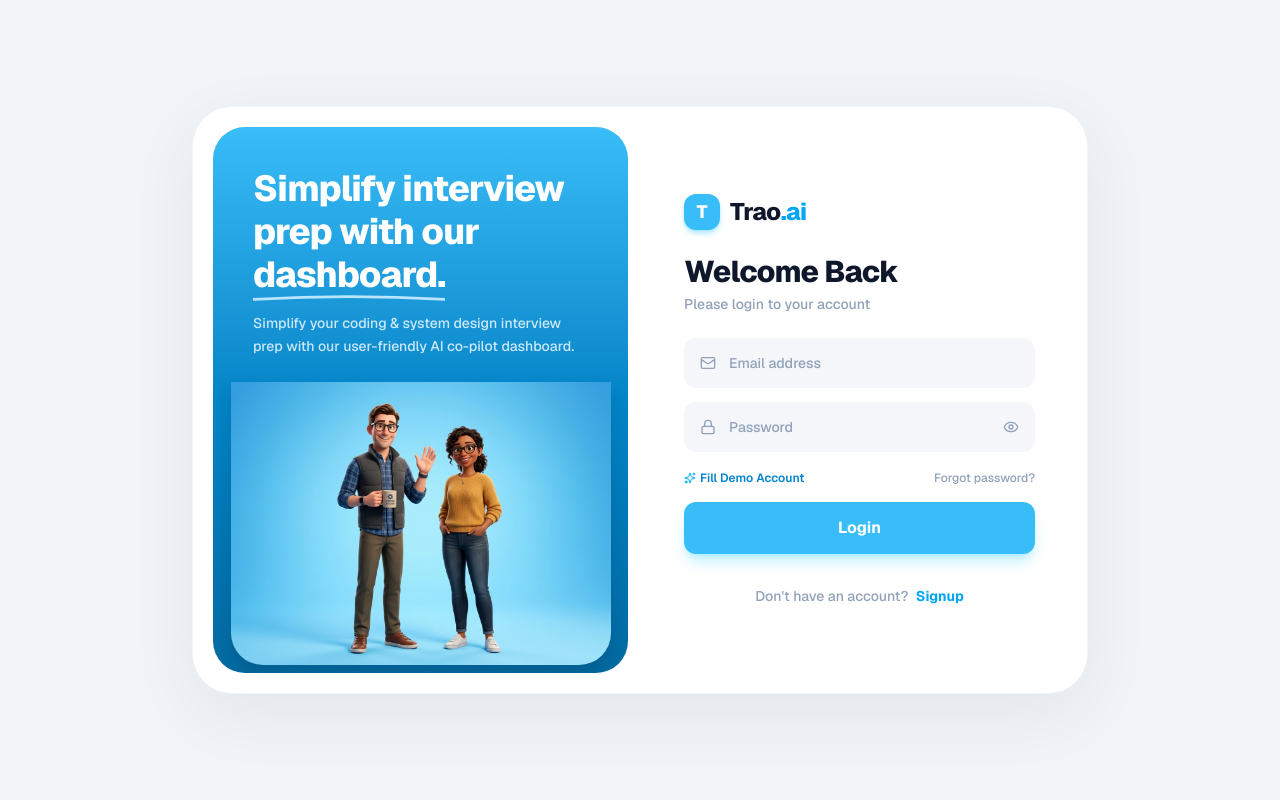
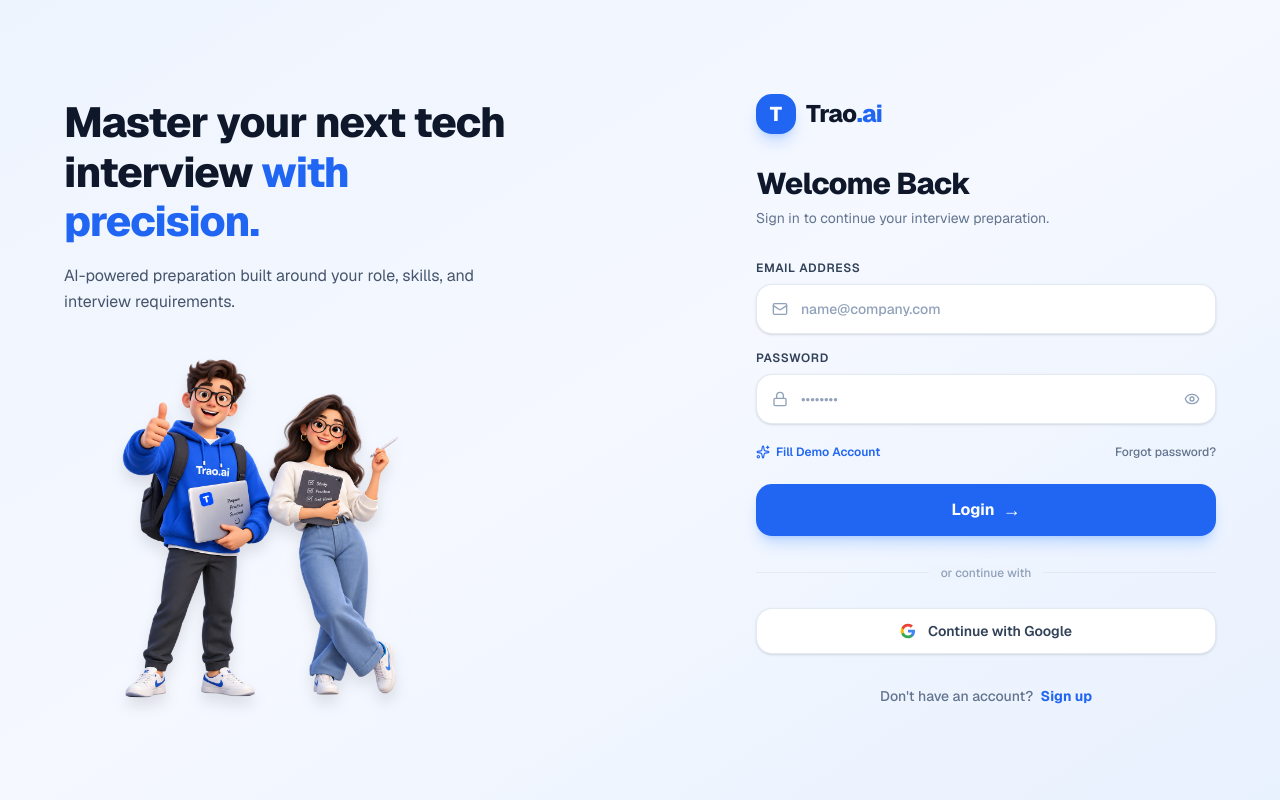
Before and after one commit to Harsh231075/trao, a Next.js app in the folder client/: page /login in a window 1280 px wide. Built offline with nearby package versions, Linux system fonts and the light colour scheme; no server answers.

Commit message:
feat: redesign authentication page layout and update hero illustration

```diff
--- a/client/src/app/(auth)/login/page.tsx
+++ b/client/src/app/(auth)/login/page.tsx
@@ -63,94 +63,85 @@ function AuthForm({ initialMode = "login" }: { initialMode?: "login" | "register
   };
 
   return (
-    <div className="min-h-screen w-full flex items-center justify-center p-4 sm:p-6 md:p-8 bg-[#f0f4f9] font-sans selection:bg-sky-500 selection:text-white">
-      {/* Outer Floating White Card Container */}
-      <div className="w-full max-w-4xl bg-white rounded-[32px] sm:rounded-[40px] shadow-[0_20px_70px_rgba(0,0,0,0.06)] border border-slate-100 p-3 sm:p-4 md:p-5 grid grid-cols-1 md:grid-cols-12 gap-6 items-stretch relative overflow-hidden">
+    <div className="min-h-screen w-full bg-gradient-to-br from-[#eef4fe] via-[#f5f8ff] to-[#e8f1fe] flex items-center justify-center font-sans py-8 px-4 sm:px-8 lg:px-16 selection:bg-[#2166F3] selection:text-white">
+      {/* ── SPLIT LAYOUT (NO OUTER WHITE CARD CONTAINER) ── */}
+      <div className="w-full max-w-6xl grid grid-cols-1 lg:grid-cols-12 gap-8 lg:gap-16 items-center">
 
-        {/* ── LEFT HERO PANEL (SOLID SKY BLUE CARD WITH HEADING & 3D CHARACTERS) ── */}
-        <div className="md:col-span-6 bg-gradient-to-b from-[#38bdf8] via-[#0284c7] to-[#0369a1] rounded-[24px] sm:rounded-[32px] p-6 sm:p-8 md:p-10 text-white flex flex-col justify-between relative overflow-hidden min-h-[460px] sm:min-h-[500px]">
+        {/* ── LEFT SIDE: BRANDING & 3D CHARACTER (45% APPROX) ── */}
+        <div className="lg:col-span-5 flex flex-col justify-center pt-4 lg:pt-0">
 
-          {/* Top Headline & Subtitle */}
-          <div className="relative z-10">
-            <h2 className="text-2xl sm:text-3xl md:text-4xl font-extrabold text-white leading-[1.2] tracking-tight">
-              Simplify interview prep with our{" "}
-              <span className="relative inline-block">
-                dashboard.
-                <svg
-                  className="absolute -bottom-1.5 left-0 w-full h-2 text-sky-200"
-                  viewBox="0 0 100 12"
-                  preserveAspectRatio="none"
-                >
-                  <path
-                    d="M0,8 Q50,0 100,8"
-                    stroke="currentColor"
-                    strokeWidth="4"
-                    fill="none"
-                    strokeLinecap="round"
-                  />
-                </svg>
-              </span>
-            </h2>
-            <p className="text-xs sm:text-sm text-sky-100/90 mt-4 leading-relaxed font-medium">
-              Simplify your coding & system design interview prep with our user-friendly AI co-pilot dashboard.
+          {/* Headline */}
+          <h1 className="text-3xl sm:text-4xl lg:text-[42px] font-extrabold text-[#0F172A] tracking-tight leading-[1.18]">
+            Master your next tech <br />
+            interview <span className="text-[#2166F3]">with precision.</span>
+          </h1>
+
+          {/* Supporting Text */}
+          <p className="text-slate-600 text-sm sm:text-base mt-4 leading-relaxed font-normal max-w-md">
+            AI-powered preparation built around your role, skills, and interview requirements.
           </p>
-          </div>
 
-          {/* 3D Character Illustration Asset at Bottom */}
-          <div className="relative z-10 mt-6 flex justify-center items-end -mb-6 sm:-mb-8 -mx-6 sm:-mx-8">
+          {/* 3D Transparent Character Illustration (No card around it) */}
+          <div className="mt-6 lg:mt-10 flex justify-center lg:justify-start items-center">
             <img
-              src="/auth-hero-character.jpg"
-              alt="3D Developer Characters"
-              className="w-full max-w-[340px] sm:max-w-[380px] h-auto object-cover object-bottom rounded-b-[24px] sm:rounded-b-[32px] drop-shadow-xl"
+              src="/ChatGPT Image Sep 22, 2026, 09_51_05 PM.png"
+              alt="3D Developer Character"
+              className="w-full max-w-[280px] sm:max-w-[340px] lg:max-w-[380px] h-auto object-contain filter drop-shadow-xl hover:scale-[1.02] transition-transform duration-500 pointer-events-none"
             />
           </div>
         </div>
 
-        {/* ── RIGHT AUTH FORM PANEL (DIRECTLY ON MAIN WHITE CONTAINER) ── */}
-        <div className="md:col-span-6 px-3 sm:px-6 md:px-8 py-4 sm:py-6 flex flex-col justify-center">
+        {/* ── RIGHT SIDE: LOGIN FORM (55% APPROX, NO CARD BEHIND FORM) ── */}
+        <div className="lg:col-span-7 flex flex-col items-center lg:items-end justify-center">
 
-          {/* Logo Badge */}
-          <div className="flex items-center gap-2.5 mb-6">
-            <div className="w-9 h-9 rounded-xl bg-[#38bdf8] text-white flex items-center justify-center font-extrabold text-lg shadow-md shadow-sky-400/30">
+          {/* Form wrapper constrained to max 460px width directly on page background */}
+          <div className="w-full max-w-[460px]">
+
+            {/* Logo / Wordmark */}
+            <div className="flex items-center gap-2.5 mb-8">
+              <div className="w-10 h-10 rounded-2xl bg-[#2166F3] text-white flex items-center justify-center font-extrabold text-xl shadow-lg shadow-blue-500/25">
                 T
               </div>
-            <Link href="/" className="text-2xl font-extrabold tracking-tight text-slate-900">
-              Trao<span className="text-sky-500">.ai</span>
+              <Link href="/" className="text-2xl font-extrabold tracking-tight text-[#0F172A]">
+                Trao<span className="text-[#2166F3]">.ai</span>
               </Link>
             </div>
 
-          {/* Title & Subtitle */}
-          <h1 className="text-2xl sm:text-3xl font-extrabold text-slate-900 tracking-tight">
+            {/* Heading & Subtitle */}
+            <h2 className="text-3xl font-extrabold text-[#0F172A] tracking-tight">
               {mode === "login" ? "Welcome Back" : "Create Account"}
-          </h1>
-          <p className="text-xs sm:text-sm text-slate-400 mt-1 font-medium mb-6">
+            </h2>
+            <p className="text-sm text-slate-500 mt-1.5 mb-8 font-normal">
               {mode === "login"
-              ? "Please login to your account"
-              : "Please enter your details to create an account"}
+                ? "Sign in to continue your interview preparation."
+                : "Start your AI-powered interview preparation today."}
             </p>
 
             {/* Error Banner */}
             {error && (
-            <div className="mb-4 px-4 py-3 bg-red-50 border border-red-200 rounded-xl text-red-600 text-xs font-semibold">
+              <div className="mb-6 px-4 py-3 bg-red-50 border border-red-200/80 rounded-2xl text-red-600 text-xs font-semibold">
                 {error}
               </div>
             )}
 
             {/* Form */}
-          <form onSubmit={handleSubmit} className="space-y-3.5">
+            <form onSubmit={handleSubmit} className="space-y-4">
 
               {/* Full Name (Register Mode Only) */}
               {mode === "register" && (
                 <div>
+                  <label className="block text-xs font-semibold text-slate-700 uppercase tracking-wider mb-2">
+                    Full Name
+                  </label>
                   <div className="relative">
                     <UserIcon className="w-4 h-4 text-slate-400 absolute left-4 top-1/2 -translate-y-1/2" />
                     <input
                       type="text"
                       value={name}
                       onChange={(e) => setName(e.target.value)}
-                    placeholder="Full name"
+                      placeholder="Alex Mercer"
                       required
-                    className="w-full pl-11 pr-4 py-3.5 text-sm bg-[#f4f6fa] border border-transparent focus:border-sky-300 focus:bg-white rounded-xl focus:outline-none focus:ring-4 focus:ring-sky-100 transition-all text-slate-800 placeholder:text-slate-400 font-medium"
+                      className="w-full pl-11 pr-4 py-3.5 text-sm bg-white border border-slate-200/90 rounded-2xl focus:outline-none focus:ring-4 focus:ring-blue-100 focus:border-[#2166F3] transition-all text-slate-900 placeholder:text-slate-400 font-medium shadow-sm"
                     />
                   </div>
                 </div>
@@ -158,31 +149,37 @@ function AuthForm({ initialMode = "login" }: { initialMode?: "login" | "register
 
               {/* Email Address */}
               <div>
+                <label className="block text-xs font-semibold text-slate-700 uppercase tracking-wider mb-2">
+                  Email Address
+                </label>
                 <div className="relative">
                   <Mail className="w-4 h-4 text-slate-400 absolute left-4 top-1/2 -translate-y-1/2" />
                   <input
                     type="email"
                     value={email}
                     onChange={(e) => setEmail(e.target.value)}
-                  placeholder="Email address"
+                    placeholder="name@company.com"
                     required
-                  className="w-full pl-11 pr-4 py-3.5 text-sm bg-[#f4f6fa] border border-transparent focus:border-sky-300 focus:bg-white rounded-xl focus:outline-none focus:ring-4 focus:ring-sky-100 transition-all text-slate-800 placeholder:text-slate-400 font-medium"
+                    className="w-full pl-11 pr-4 py-3.5 text-sm bg-white border border-slate-200/90 rounded-2xl focus:outline-none focus:ring-4 focus:ring-blue-100 focus:border-[#2166F3] transition-all text-slate-900 placeholder:text-slate-400 font-medium shadow-sm"
                   />
                 </div>
               </div>
 
               {/* Password */}
               <div>
+                <label className="block text-xs font-semibold text-slate-700 uppercase tracking-wider mb-2">
+                  Password
+                </label>
                 <div className="relative">
                   <Lock className="w-4 h-4 text-slate-400 absolute left-4 top-1/2 -translate-y-1/2" />
                   <input
                     type={showPassword ? "text" : "password"}
                     value={password}
                     onChange={(e) => setPassword(e.target.value)}
-                  placeholder="Password"
+                    placeholder="••••••••"
                     required
                     minLength={6}
-                  className="w-full pl-11 pr-11 py-3.5 text-sm bg-[#f4f6fa] border border-transparent focus:border-sky-300 focus:bg-white rounded-xl focus:outline-none focus:ring-4 focus:ring-sky-100 transition-all text-slate-800 placeholder:text-slate-400 font-medium"
+                    className="w-full pl-11 pr-11 py-3.5 text-sm bg-white border border-slate-200/90 rounded-2xl focus:outline-none focus:ring-4 focus:ring-blue-100 focus:border-[#2166F3] transition-all text-slate-900 placeholder:text-slate-400 font-medium shadow-sm"
                   />
                   <button
                     type="button"
@@ -201,22 +198,25 @@ function AuthForm({ initialMode = "login" }: { initialMode?: "login" | "register
               {/* Confirm Password (Register Mode Only) */}
               {mode === "register" && (
                 <div>
+                  <label className="block text-xs font-semibold text-slate-700 uppercase tracking-wider mb-2">
+                    Confirm Password
+                  </label>
                   <div className="relative">
                     <Lock className="w-4 h-4 text-slate-400 absolute left-4 top-1/2 -translate-y-1/2" />
                     <input
                       type={showPassword ? "text" : "password"}
                       value={confirmPassword}
                       onChange={(e) => setConfirmPassword(e.target.value)}
-                    placeholder="Confirm Password"
+                      placeholder="••••••••"
                       required
                       minLength={6}
-                    className="w-full pl-11 pr-11 py-3.5 text-sm bg-[#f4f6fa] border border-transparent focus:border-sky-300 focus:bg-white rounded-xl focus:outline-none focus:ring-4 focus:ring-sky-100 transition-all text-slate-800 placeholder:text-slate-400 font-medium"
+                      className="w-full pl-11 pr-11 py-3.5 text-sm bg-white border border-slate-200/90 rounded-2xl focus:outline-none focus:ring-4 focus:ring-blue-100 focus:border-[#2166F3] transition-all text-slate-900 placeholder:text-slate-400 font-medium shadow-sm"
                     />
                   </div>
                 </div>
               )}
 
-            {/* Forgot Password Link */}
+              {/* Demo Account Fill & Forgot Password Row */}
               {mode === "login" && (
                 <div className="flex justify-between items-center pt-1">
                   <button
@@ -225,29 +225,29 @@ function AuthForm({ initialMode = "login" }: { initialMode?: "login" | "register
                       setEmail("demo@trao.ai");
                       setPassword("password123");
                     }}
-                  className="text-xs font-semibold text-sky-600 hover:underline flex items-center gap-1 cursor-pointer"
+                    className="text-xs font-semibold text-[#2166F3] hover:underline flex items-center gap-1.5 cursor-pointer"
                   >
-                  <Sparkles className="w-3 h-3 text-sky-500" />
+                    <Sparkles className="w-3.5 h-3.5 text-[#2166F3]" />
                     <span>Fill Demo Account</span>
                   </button>
                   <a
                     href="#"
                     onClick={(e) => {
                       e.preventDefault();
-                    alert("Password reset feature coming soon!");
+                      alert("Password reset instructions sent to your email!");
                     }}
-                  className="text-xs font-medium text-slate-400 hover:text-sky-600 transition-colors"
+                    className="text-xs font-medium text-slate-500 hover:text-[#2166F3] transition-colors"
                   >
                     Forgot password?
                   </a>
                 </div>
               )}
 
-            {/* Submit Button */}
+              {/* Primary Submit Button */}
               <button
                 type="submit"
                 disabled={isSubmitting}
-              className="w-full flex items-center justify-center gap-2 py-3.5 px-6 bg-[#38bdf8] hover:bg-[#0284c7] text-white font-bold text-sm sm:text-base rounded-xl shadow-lg shadow-sky-400/25 hover:shadow-xl transition-all active:scale-[0.98] disabled:opacity-70 disabled:cursor-not-allowed mt-4 cursor-pointer"
+                className="w-full flex items-center justify-center gap-2 py-3.5 px-6 bg-[#2166F3] hover:bg-[#1a53c6] text-white font-bold text-base rounded-2xl shadow-lg shadow-blue-500/25 hover:shadow-xl transition-all active:scale-[0.98] disabled:opacity-70 disabled:cursor-not-allowed mt-6 cursor-pointer"
               >
                 {isSubmitting ? (
                   <>
@@ -255,13 +255,63 @@ function AuthForm({ initialMode = "login" }: { initialMode?: "login" | "register
                     Processing...
                   </>
                 ) : (
-                <>{mode === "login" ? "Login" : "Create Account"}</>
+                  <>
+                    <span>{mode === "login" ? "Login" : "Create Account"}</span>
+                    <span className="text-lg leading-none">→</span>
+                  </>
                 )}
               </button>
             </form>
 
+            {/* Divider */}
+            <div className="relative my-6 text-center">
+              <div className="absolute inset-0 flex items-center">
+                <div className="w-full border-t border-slate-200/80" />
+              </div>
+              <div className="relative inline-block px-3 bg-[#eef4fe] text-xs font-medium text-slate-400">
+                or continue with
+              </div>
+            </div>
+
+            {/* Subtle Google Login Button */}
+            <button
+              type="button"
+              onClick={async () => {
+                setIsSubmitting(true);
+                try {
+                  await login("demo@trao.ai", "password123");
+                  router.replace("/");
+                } catch {
+                  setError("Google sign in demo failed.");
+                } finally {
+                  setIsSubmitting(false);
+                }
+              }}
+              className="w-full flex items-center justify-center gap-3 py-3 px-4 bg-white border border-slate-200/90 hover:bg-slate-50 text-slate-700 text-sm font-semibold rounded-2xl shadow-sm hover:shadow transition-all cursor-pointer"
+            >
+              <svg className="w-4 h-4" viewBox="0 0 24 24">
+                <path
+                  fill="#4285F4"
+                  d="M22.56 12.25c0-.78-.07-1.53-.2-2.25H12v4.26h5.92c-.26 1.37-1.04 2.53-2.21 3.31v2.77h3.57c2.08-1.92 3.28-4.74 3.28-8.09z"
+                />
+                <path
+                  fill="#34A853"
+                  d="M12 23c2.97 0 5.46-.98 7.28-2.66l-3.57-2.77c-.98.66-2.23 1.06-3.71 1.06-2.86 0-5.29-1.93-6.16-4.53H2.18v2.84C3.99 20.53 7.7 23 12 23z"
+                />
+                <path
+                  fill="#FBBC05"
+                  d="M5.84 14.09c-.22-.66-.35-1.36-.35-2.09s.13-1.43.35-2.09V7.06H2.18C1.43 8.55 1 10.22 1 12s.43 3.45 1.18 4.94l2.85-2.22.81-.63z"
+                />
+                <path
+                  fill="#EA4335"
+                  d="M12 5.38c1.62 0 3.06.56 4.21 1.64l3.15-3.15C17.45 2.09 14.97 1 12 1 7.7 1 3.99 3.47 2.18 7.06l3.66 2.84c.87-2.6 3.3-4.52 6.16-4.52z"
+                />
+              </svg>
+              <span>Continue with Google</span>
+            </button>
+
             {/* Bottom Mode Toggle Link */}
-          <div className="mt-8 text-center text-xs sm:text-sm text-slate-400 font-medium">
+            <div className="mt-8 text-center text-xs sm:text-sm text-slate-500 font-medium">
               {mode === "login" ? (
                 <p>
                   Don&apos;t have an account?{" "}
@@ -271,9 +321,9 @@ function AuthForm({ initialMode = "login" }: { initialMode?: "login" | "register
                       setMode("register");
                       setError("");
                     }}
-                  className="font-bold text-sky-500 hover:text-sky-600 hover:underline cursor-pointer ml-1"
+                    className="font-bold text-[#2166F3] hover:underline cursor-pointer ml-1"
                   >
-                  Signup
+                    Sign up
                   </button>
                 </p>
               ) : (
@@ -285,12 +335,14 @@ function AuthForm({ initialMode = "login" }: { initialMode?: "login" | "register
                       setMode("login");
                       setError("");
                     }}
-                  className="font-bold text-sky-500 hover:text-sky-600 hover:underline cursor-pointer ml-1"
+                    className="font-bold text-[#2166F3] hover:underline cursor-pointer ml-1"
                   >
-                  Login
+                    Sign in
                   </button>
                 </p>
               )}
+            </div>
+
           </div>
         </div>
 
```
Also changed, not shown: client/public/ChatGPT Image Sep 22, 2026, 09_51_05 PM.png (added). Lines whose indentation alone changed are shown as unchanged.
